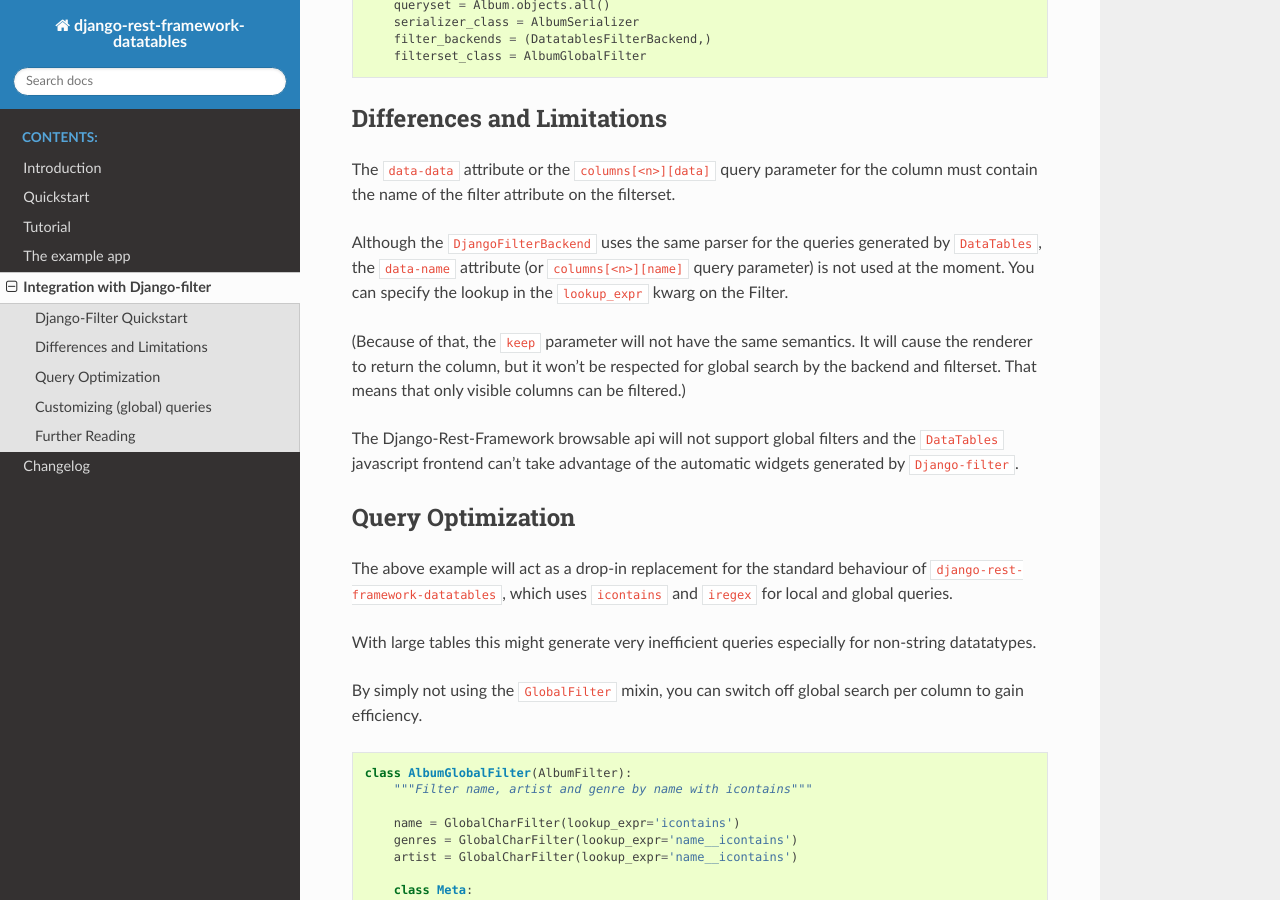
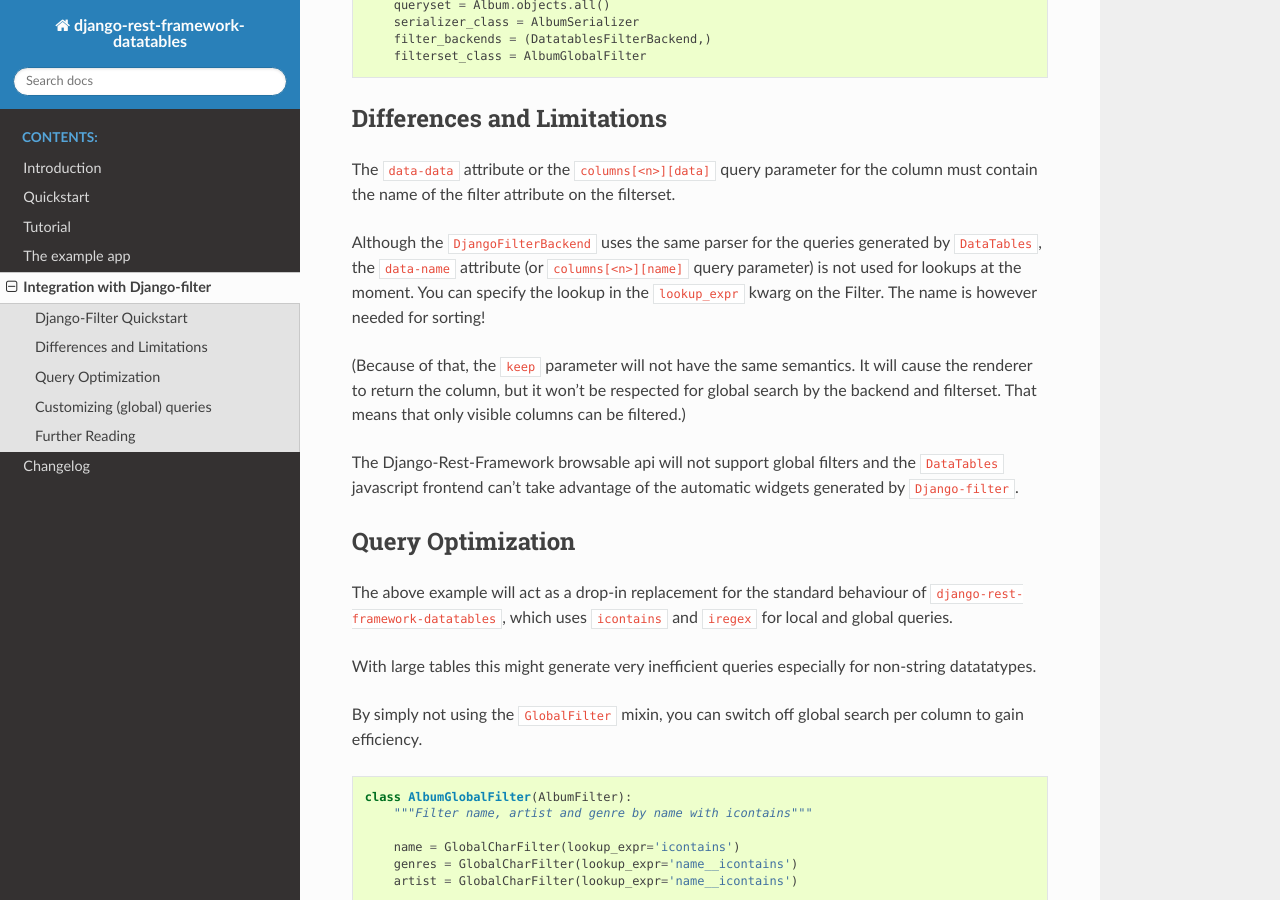
Before and after one commit to izimobil/django-rest-framework-datatables, a Sphinx documentation site: the page built from docs/django-filters.rst, in a window 1280 px wide and 900 px high, scrolled down 846 px. Built offline with Sphinx 7.4.7 and the Read the Docs theme 2.0.0, drawn with Linux system fonts in a browser that asks for light colours.

Commit message:
correct documentation about name attribute
I'm not sure if this is good... I just stumbled about sorting being
broken in my app, because I wasn't aware that the ordering is only
dependant on the name attribute.

```diff
--- a/docs/django-filters.rst
+++ b/docs/django-filters.rst
@@ -58,8 +58,9 @@
 
 Although the ``DjangoFilterBackend`` uses the same parser for the
 queries generated by ``DataTables``, the ``data-name`` attribute (or
-``columns[<n>][name]`` query parameter) is not used at the moment. You
-can specify the lookup in the ``lookup_expr`` kwarg on the Filter.
+``columns[<n>][name]`` query parameter) is not used for lookups at the
+moment. You can specify the lookup in the ``lookup_expr`` kwarg on the
+Filter. The name is however needed for sorting!
 
 (Because of that, the ``keep`` parameter will not have the same
 semantics. It will cause the renderer to return the column, but it
```
